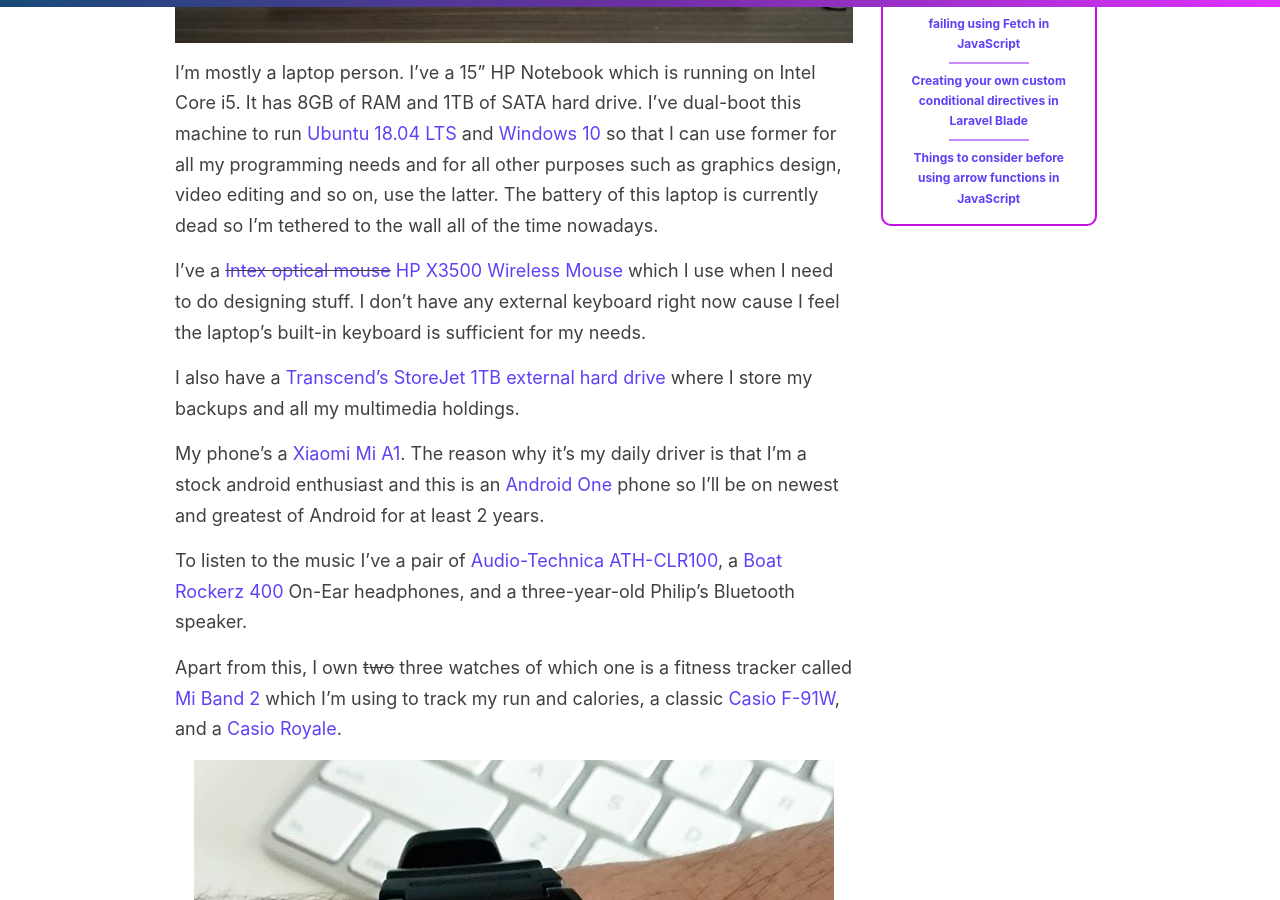
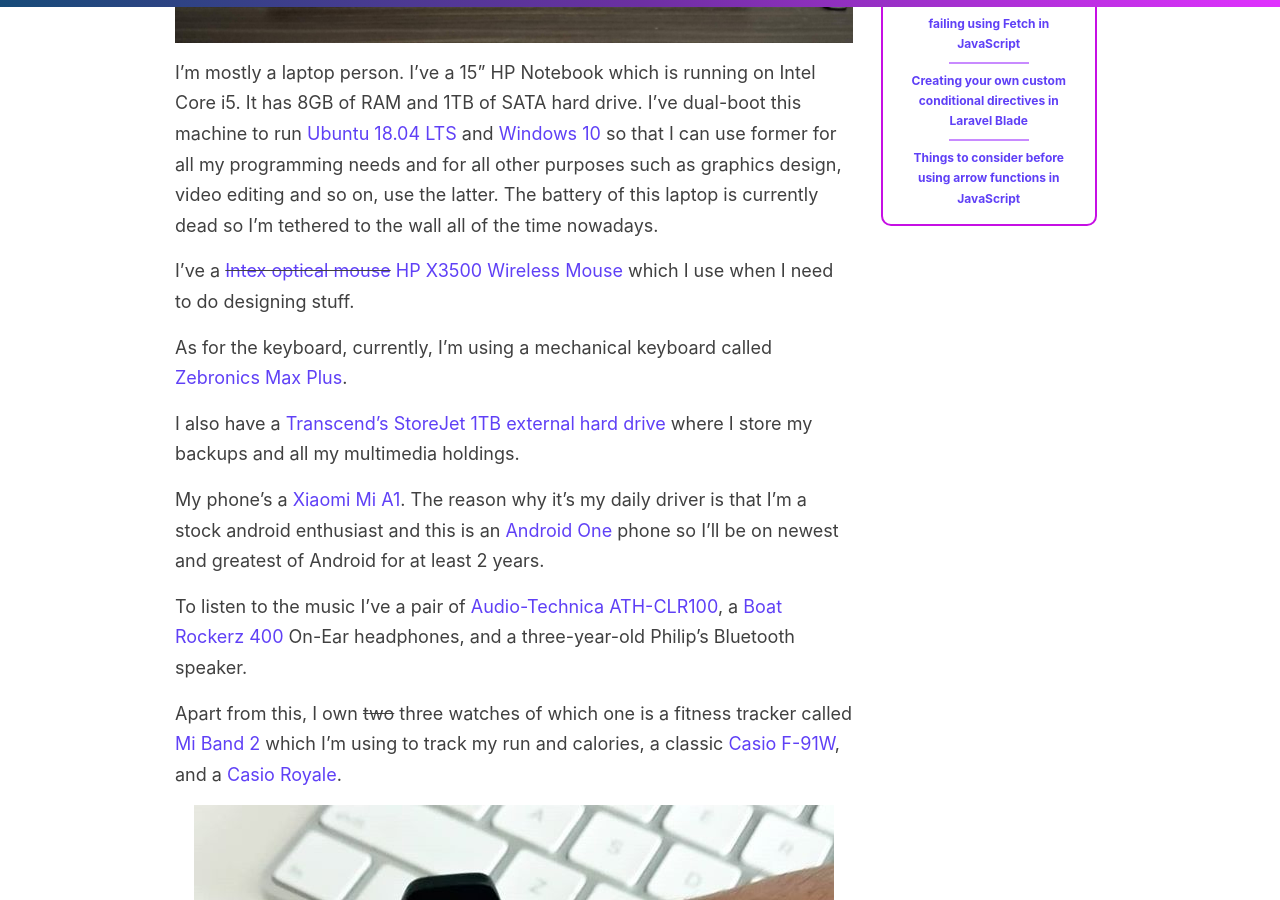
Before and after one commit to varunkumardev/amitmerchant1990.github.io, a Jekyll site: the page built from _pages/uses.md, in a window 1280 px wide and 900 px high, scrolled down 718 px. Built offline with Jekyll 4.4.1, drawn with Linux system fonts in a browser that asks for light colours; comment, search, counter and statistics services are not loaded.

Commit message:
update uses.md

```diff
--- a/_pages/uses.md
+++ b/_pages/uses.md
@@ -13,7 +13,9 @@
 
 I'm mostly a laptop person. I've a 15" HP Notebook which is running on Intel Core i5. It has 8GB of RAM and 1TB of SATA hard drive. I've dual-boot this machine to run [Ubuntu 18.04 LTS](http://releases.ubuntu.com/18.04/) and [Windows 10](https://en.wikipedia.org/wiki/Windows_10) so that I can use former for all my programming needs and for all other purposes such as graphics design, video editing and so on, use the latter. The battery of this laptop is currently dead so I'm tethered to the wall all of the time nowadays.
 
-I've a ~~[Intex optical mouse](https://www.amazon.in/Intex-Magic-USB-Optical-Mouse/dp/B01GV3M40S)~~ [HP X3500 Wireless Mouse](https://store.hp.com/in-en/default/hp-x3500-wireless-mouse-h4k65aa.html) which I use when I need to do designing stuff. I don't have any external keyboard right now cause I feel the laptop's built-in keyboard is sufficient for my needs.
+I've a ~~[Intex optical mouse](https://www.amazon.in/Intex-Magic-USB-Optical-Mouse/dp/B01GV3M40S)~~ [HP X3500 Wireless Mouse](https://store.hp.com/in-en/default/hp-x3500-wireless-mouse-h4k65aa.html) which I use when I need to do designing stuff.
+
+As for the keyboard, currently, I'm using a mechanical keyboard called [Zebronics Max Plus](https://zebronics.com/products/max-plus).
 
 I also have a [Transcend's StoreJet 1TB external hard drive](https://www.amazon.in/Transcend-StoreJet-2-5-inch-Portable-External/dp/B005MNGQ6C) where I store my backups and all my multimedia holdings.
 
```
